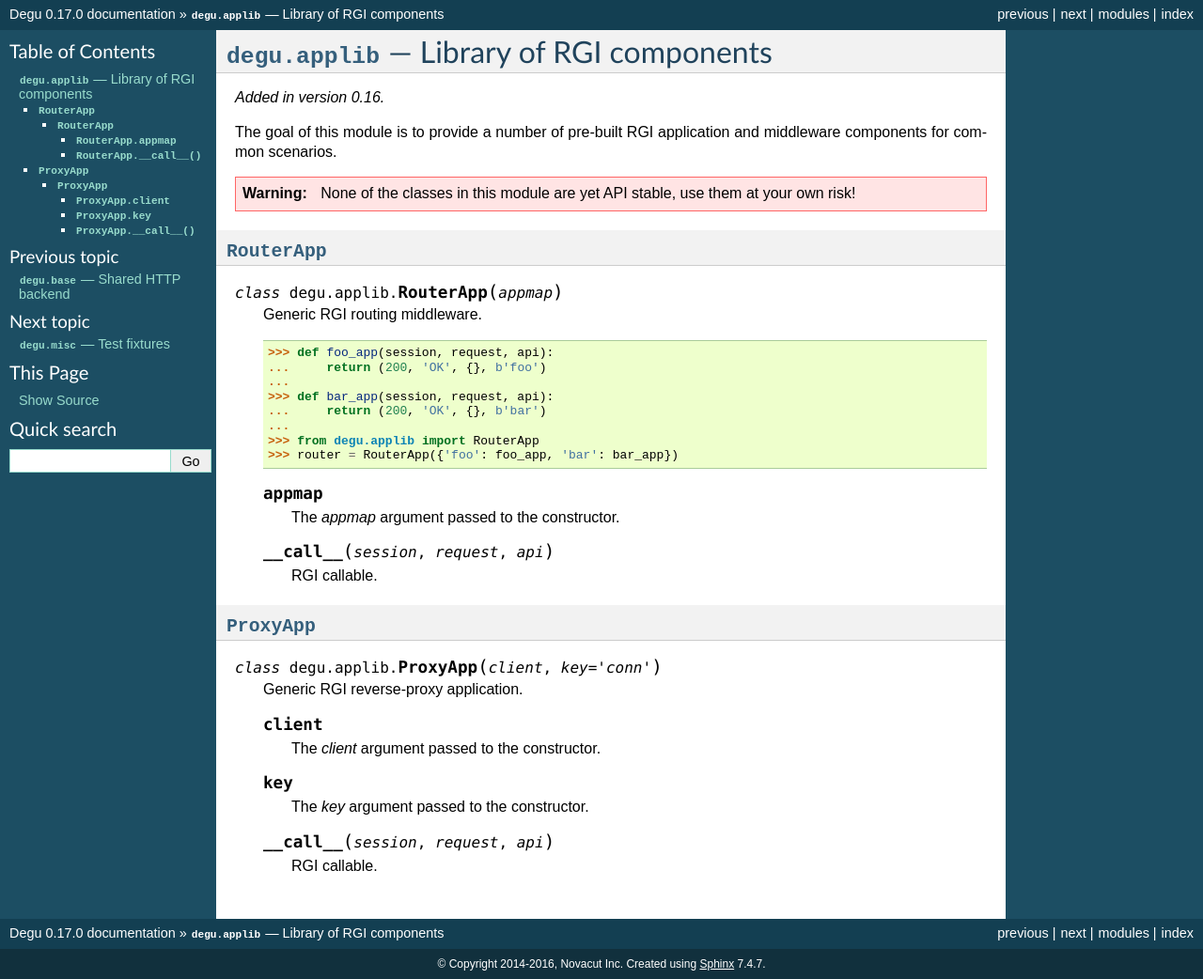
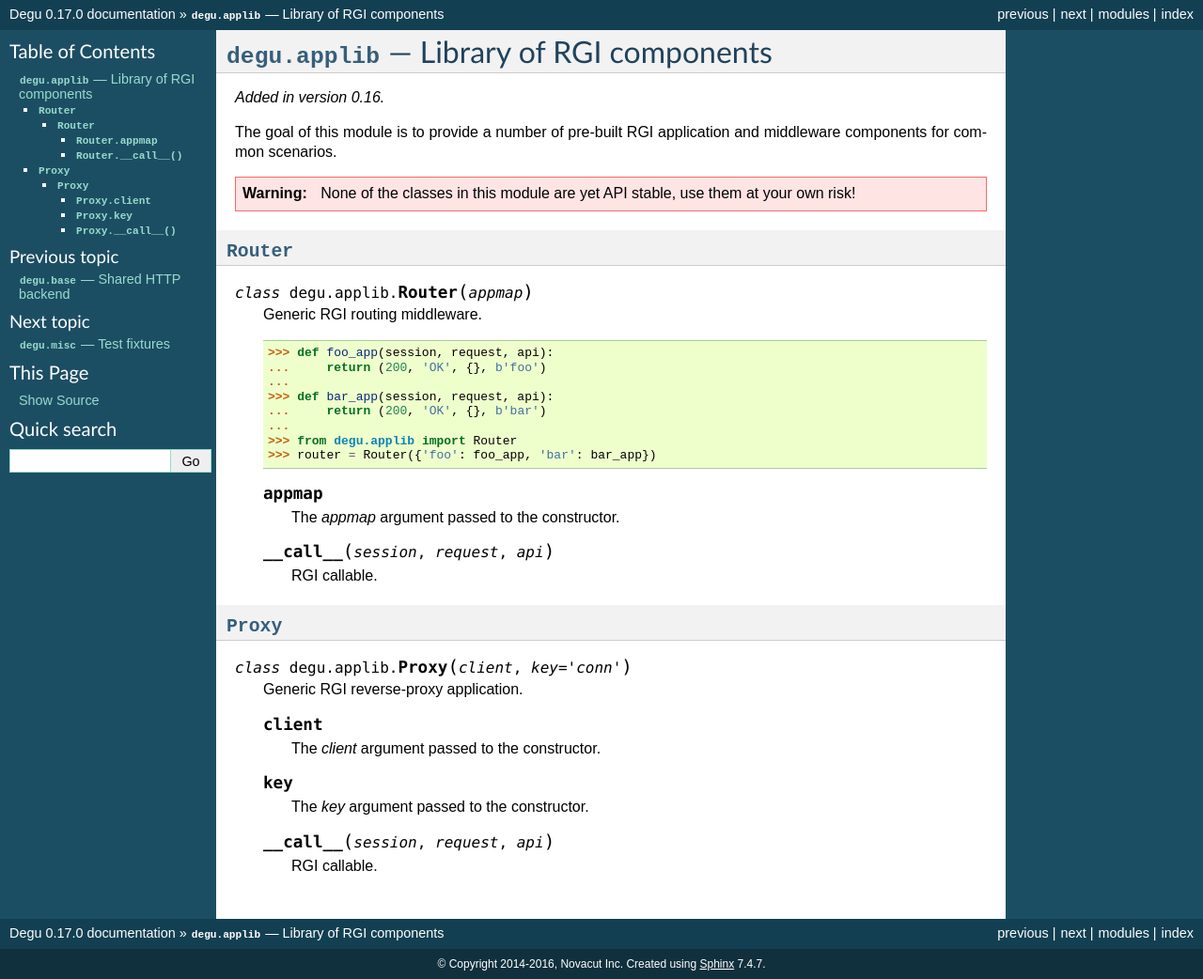
Before and after one commit to json420/degu, a Sphinx documentation site: the page built from doc/degu.applib.rst, in a window 1280 px wide. Shown: the whole page at 94% size. Built offline with Sphinx 7.4.7, drawn with Linux system fonts in a browser that asks for light colours.

Commit message:
In applib module, rename RouterApp to Router, ProxyApp to Proxy

```diff
--- a/doc/degu.applib.rst
+++ b/doc/degu.applib.rst
@@ -14,10 +14,10 @@ and middleware components for common scenarios.
     own risk!
 
 
-:class:`RouterApp`
-------------------
+:class:`Router`
+---------------
 
-.. class:: RouterApp(appmap)
+.. class:: Router(appmap)
 
     Generic RGI routing middleware.
 
@@ -27,8 +27,8 @@ and middleware components for common scenarios.
     >>> def bar_app(session, request, api):
     ...     return (200, 'OK', {}, b'bar')
     ...
-    >>> from degu.applib import RouterApp
-    >>> router = RouterApp({'foo': foo_app, 'bar': bar_app})
+    >>> from degu.applib import Router
+    >>> router = Router({'foo': foo_app, 'bar': bar_app})
 
     .. attribute:: appmap
 
@@ -40,10 +40,10 @@ and middleware components for common scenarios.
 
 
 
-:class:`ProxyApp`
------------------
+:class:`Proxy`
+--------------
 
-.. class:: ProxyApp(client, key='conn')
+.. class:: Proxy(client, key='conn')
 
     Generic RGI reverse-proxy application.
 
```
Also changed, not shown: 2 other files.
